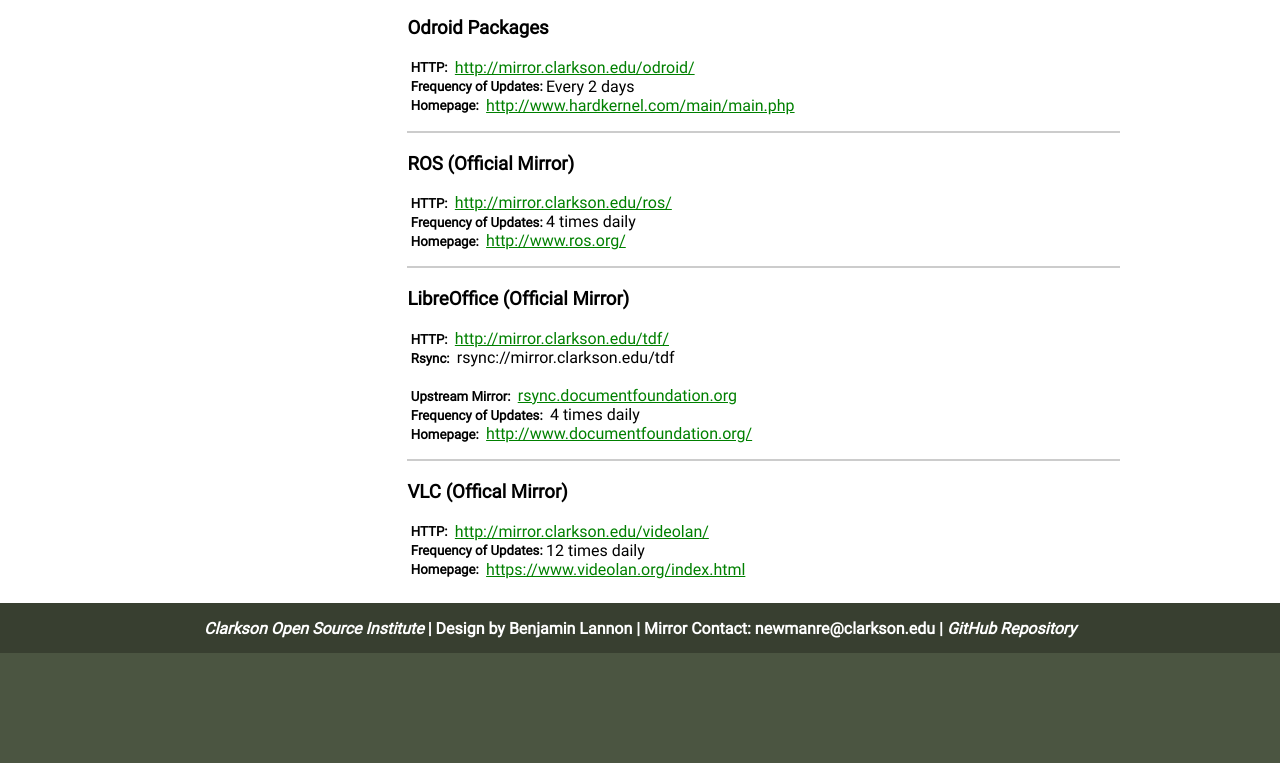
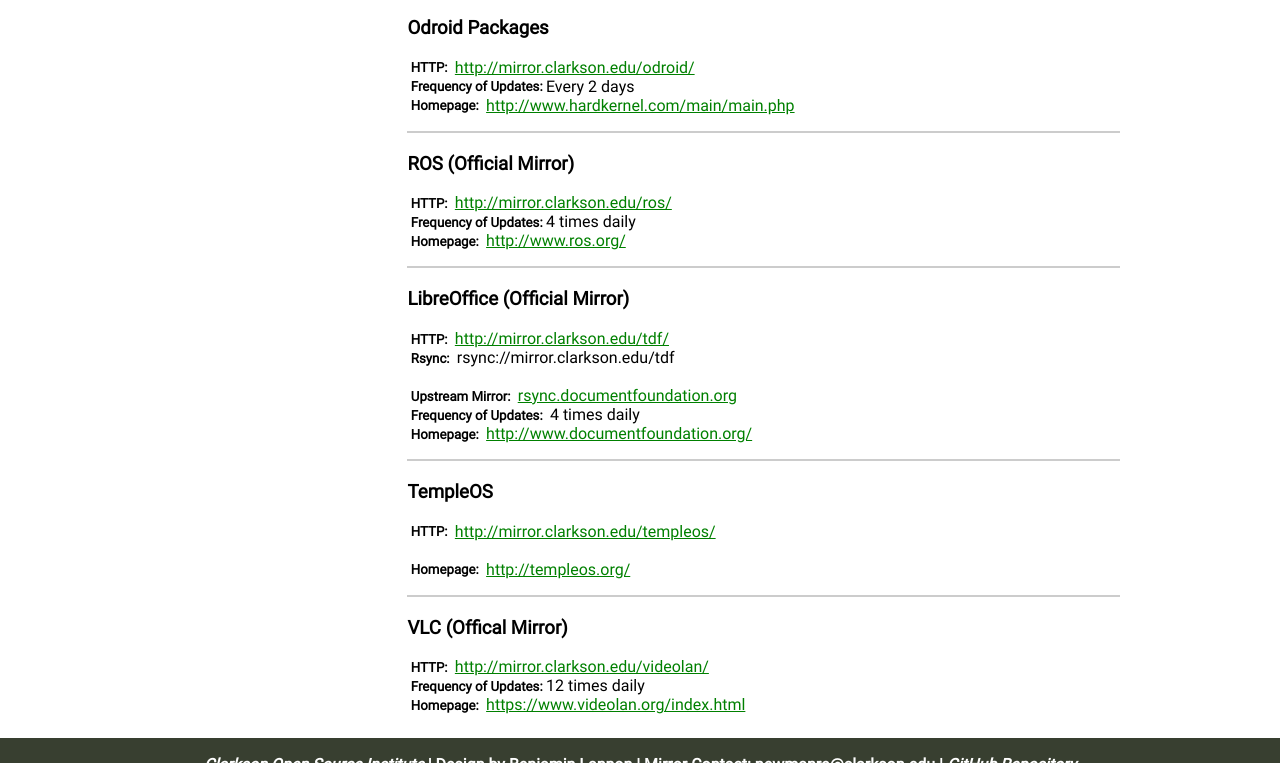
Before and after one commit to COSI-Lab/MirrorWebsite, a website: page software.html in a window 1280 px wide. Shown: the part 2037-2800 px from the top of the page. Before the commit the page ends 2691 px from the top, so only its background shows below. Drawn offline with Linux system fonts and the light colour scheme; no server answers.

Commit message:
Added Temple-OS to Software
Since Temple-OS is a descendant of MS-DOS not Unix Temple-OS should be moved to the same place as MS-DOS

```diff
--- a/software.html
+++ b/software.html
@@ -134,6 +134,8 @@
             <li>
               <a href="#tdf">LibreOffice</a>
             </li>
+            <li>
+              <a hred="#temple-os">Temple-OS</a>
             <li>
               <a href="#vlc">VLC</a>
             </li>
@@ -314,6 +316,15 @@
             <h5>Homepage:</h5>
             <a href="http://www.documentfoundation.org/">http://www.documentfoundation.org/</a>
           </section>
+          <section id="templeos">
+            <h3>TempleOS</h3>
+            <h5>HTTP:</h5>
+            <a href="./templeos/">http://mirror.clarkson.edu/templeos/</a>
+            <br>
+            <br>
+            <h5>Homepage:</h5>
+            <a href="http://templeos.org/">http://templeos.org/</a>
+          </section>
           <section id="vlc">
             <h3>VLC (Offical Mirror)</h3>
             <h5>HTTP:</h5>
```
